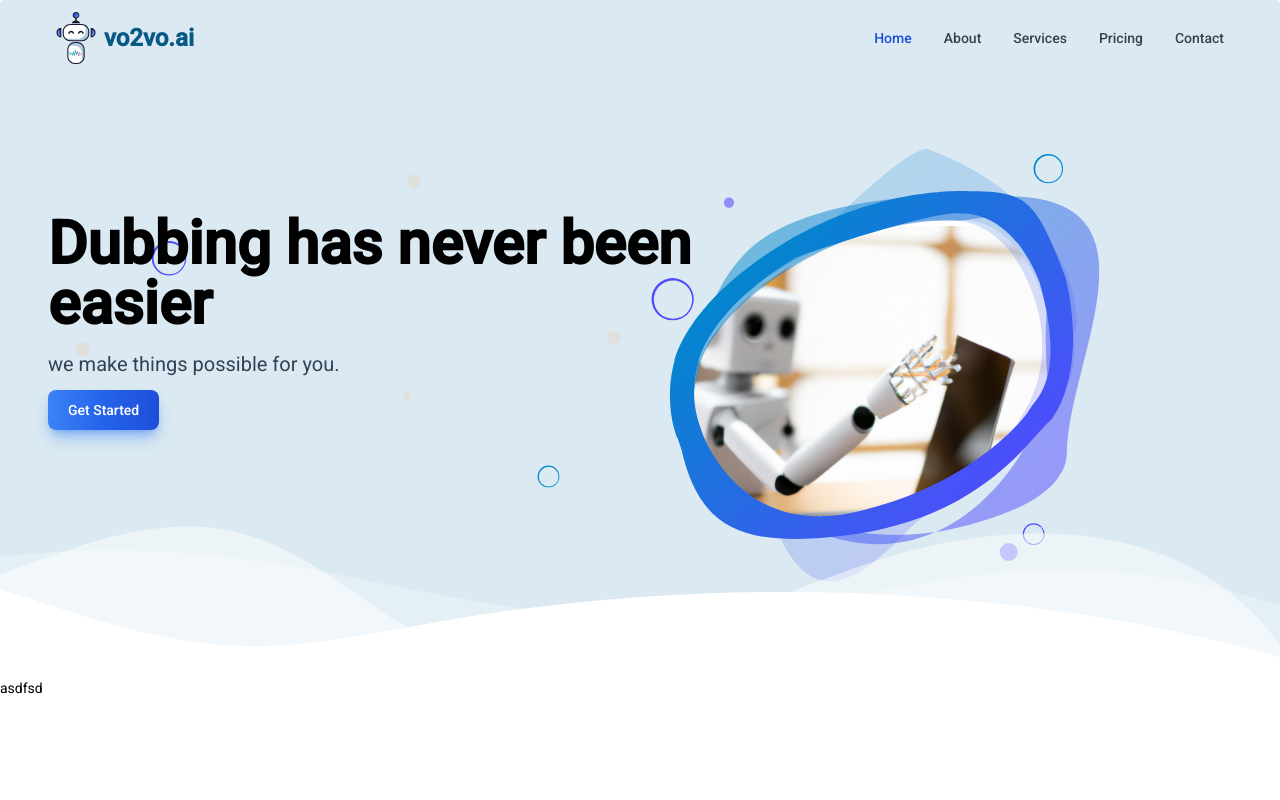
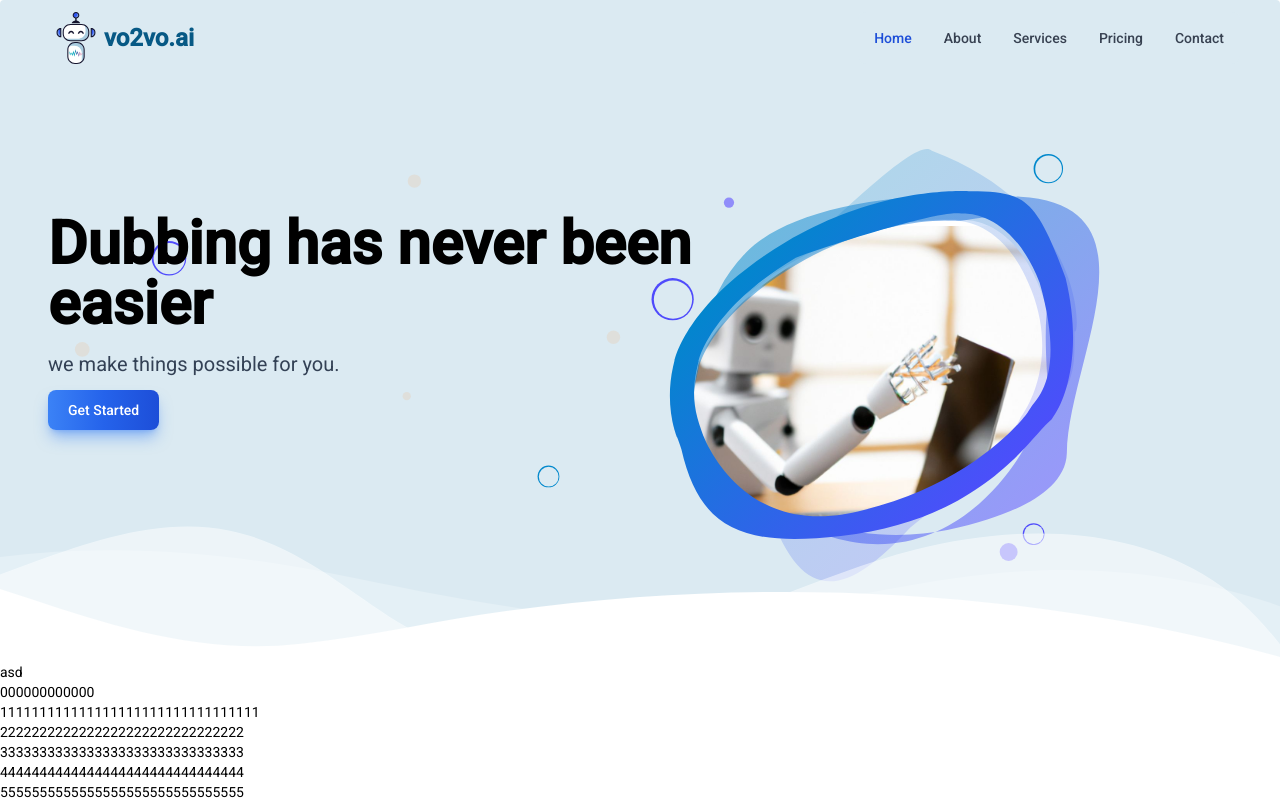
Before and after one commit to jhonrami12/site-test-Oldvo2, an Angular app: page / in a window 1280 px wide. Shown: the top 800 px of the page. Built offline with nearby package versions, Linux system fonts and the light colour scheme.

Commit message:
adjustment related with position fixed in the navbar

```diff
--- a/src/app/app.component.html
+++ b/src/app/app.component.html
@@ -1,2 +1,20 @@
 <app-navbar-home></app-navbar-home>
-<app-welcome-home></app-welcome-home>
+<div>
+    <div class="h-16"></div>
+    <app-welcome-home></app-welcome-home>
+    asd
+</div>
+<div class="flex flex-col">
+    <div>000000000000</div>
+</div>
+111111111111111111111111111111111
+<br />
+2222222222222222222222222222222
+<br />
+3333333333333333333333333333333
+<br />
+4444444444444444444444444444444
+<br />
+5555555555555555555555555555555
+<br />
+6666666666666666666666666666666
--- a/src/app/components/welcome-home/welcome-home.component.html
+++ b/src/app/components/welcome-home/welcome-home.component.html
@@ -1,4 +1,4 @@
-<section id="home" class="relative top-16 bg-[#DBEAF2] sm:bg-transparent">
+<section id="home" class="bg-[#DBEAF2] sm:bg-transparent">
 
     <div class="relative overflow-hidden ">
         <div
@@ -129,109 +129,10 @@
         <div class="absolute top-[15%] sm:top-1/4 px-4 md:px-8 lg:px-12 w-11/12 sm:w-7/12">
             <h1 class="!text-3xl sm:!text-4xl lg:!text-6xl !font-extrabold">Dubbing has never been easier</h1>
             <p class="!text-lg sm:!text-xl text-slate-700 w-9/12">we make things possible for you.</p>
-            <button type="button" class="text-white bg-gradient-to-r from-blue-500 via-blue-600 to-blue-700 hover:bg-gradient-to-br focus:ring-4 focus:outline-none focus:ring-blue-300 dark:focus:ring-blue-800 shadow-lg shadow-blue-500/50 dark:shadow-lg dark:shadow-blue-800/80 font-medium rounded-lg text-sm px-5 py-2.5 text-center mr-2 mb-2 ">Get Started</button>
+            <button type="button"
+                class="text-white bg-gradient-to-r from-blue-500 via-blue-600 to-blue-700 hover:bg-gradient-to-br focus:ring-4 focus:outline-none focus:ring-blue-300 dark:focus:ring-blue-800 shadow-lg shadow-blue-500/50 dark:shadow-lg dark:shadow-blue-800/80 font-medium rounded-lg text-sm px-5 py-2.5 text-center mr-2 mb-2 ">Get
+                Started</button>
 
         </div>
     </div>
 </section>
--------------------------
-pruebaass...............
-
-<br />
-<br />
-<br />
-<br />
-asdfsd
-<br />
-<br />
-<br />
-<br />
-<br />
-<br />
-<br />
-asdfsd
-<br />
-<br />
-<br />
-<br />
-<br />
-<br />
-<br />
-asdfsd
-<br />
-<br />
-<br />
-<br />
-<br />
-<br />
-<br />
-asdfsd
-<br />asdfsd
-<br />
-<br />
-<br />
-<br />
-<br />
-<br />
-<br />
-asdfsd
-<br />
-<br />
-<br />asdfsd
-<br />
-<br />
-<br />
-<br />
-<br />
-<br />
-<br />
-asdfsd
-<br />
-<br />
-<br />asdfsd
-<br />
-<br />
-<br />
-<br />
-<br />
-<br />
-<br />
-asdfsd
-<br />
-<br />
-<br />asdfsd
-<br />
-<br />
-<br />
-<br />
-<br />
-<br />
-<br />
-asdfsd
-<br />
-<br />
-<br />asdfsd
-<br />
-<br />
-<br />
-<br />
-<br />
-<br />
-<br />
-asdfsd
-<br />
-<br />
-<br />asdfsd
-<br />
-<br />
-<br />
-<br />
-<br />
-<br />
-<br />
-asdfsd
-<br />
-<br />
-<br />
-<br />
-<br />
```
